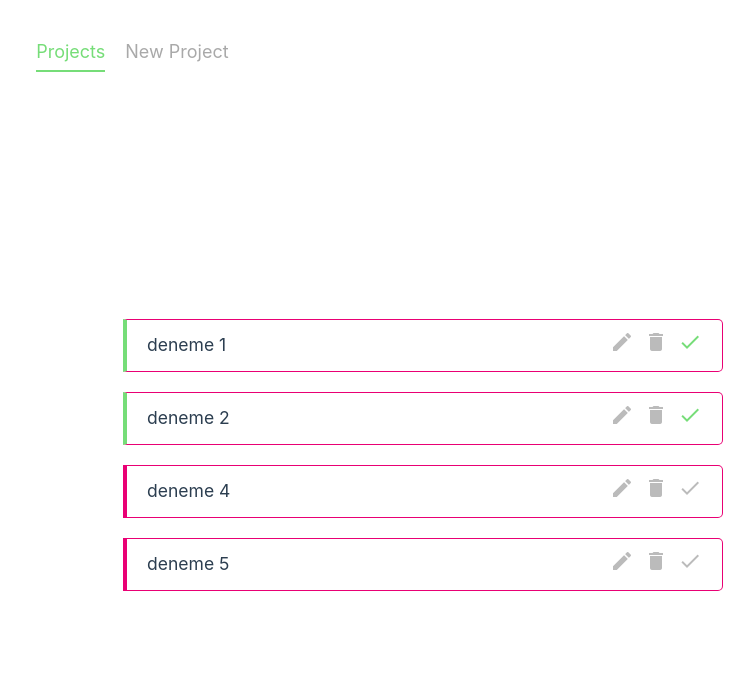
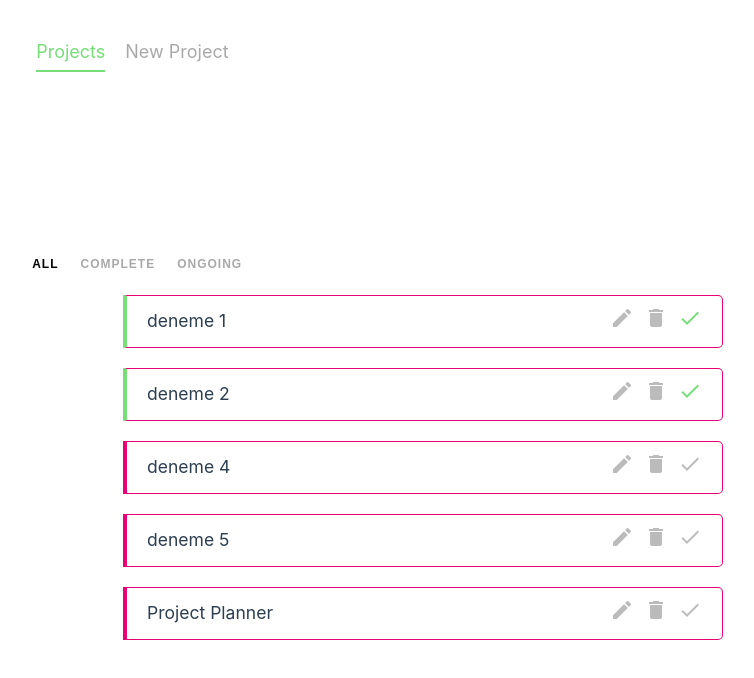
Before and after one commit to banuaggun/project-planner, a Vue app: page / in a window 1280 px wide. Shown: the top 678 px of the page, without its empty margins (217-971 px from the left). Built offline with nearby package versions, Linux system fonts and the light colour scheme; data requests are answered from the project's data file.

Commit message:
Project filtering actions completed

```diff
--- a/data/db.json
+++ b/data/db.json
@@ -23,6 +23,12 @@
       "details": "New project added",
       "complete": false,
       "id": 5
+    },
+    {
+      "title": "Project Planner",
+      "details": "Project Planner is created",
+      "complete": false,
+      "id": 6
     }
   ]
 }
--- /dev/null
+++ b/src/components/FilterNav.vue
@@ -0,0 +1,34 @@
+<template>
+    <nav class="filter-nav">
+        <button @click="updateFilter('all')" :class="{active:current === 'all'}">All</button>
+        <button @click="updateFilter('completed')" :class="{active:current === 'completed'}">Complete</button>
+        <button @click="updateFilter('ongoing')" :class="{active:current === 'ongoing'}">Ongoing</button>
+    </nav>
+</template>
+<script>
+export default {
+  props:['current'],
+    methods: {
+        updateFilter(by) {
+            this.$emit("filterChange", by);
+        },
+    },
+};
+</script>
+<style>
+.filter-nav button{
+  background:none;
+  border:none;
+  color:darkgray;
+  outline:none;
+  font-size:12px;
+  text-transform:uppercase;
+  margin-right:10px;
+  letter-spacing:1px;
+  font-weight:bold;
+  cursor:pointer;
+}
+.filter-nav button.active{
+  color:#000;
+}
+</style>
--- a/src/views/Home.vue
+++ b/src/views/Home.vue
@@ -1,7 +1,8 @@
 <template>
     <div class="home">
+        <FilterNav @filterChange = "current = $event" :current="current"></FilterNav>
         <div v-if="projects.length">
-            <div v-for="project in projects" :key="project.id">
+            <div v-for="project in filteredProjects" :key="project.id">
                 <SingleProject
                     :project="project"
                     @delete="handleDelete"
@@ -14,13 +15,15 @@
 
 <script>
 import SingleProject from "../components/SingleProject.vue";
+import FilterNav from "../components/FilterNav.vue";
 export default {
     name: "Home",
-    components: { SingleProject },
+    components: { SingleProject, FilterNav },
 
     data() {
         return {
             projects: [],
+            current:'all'
         };
     },
     mounted() {
@@ -40,6 +43,17 @@
             p.complete = !p.complete;
         },
     },
+    computed:{
+        filteredProjects(){
+            if(this.current === 'completed'){
+                return this.projects.filter(project => project.complete)
+            }else if(this.current === 'ongoing'){
+                return this.projects.filter(project => !project.complete)
+            }else{
+                return this.projects;
+            }
+        }
+    }
 };
 </script>
 
```
